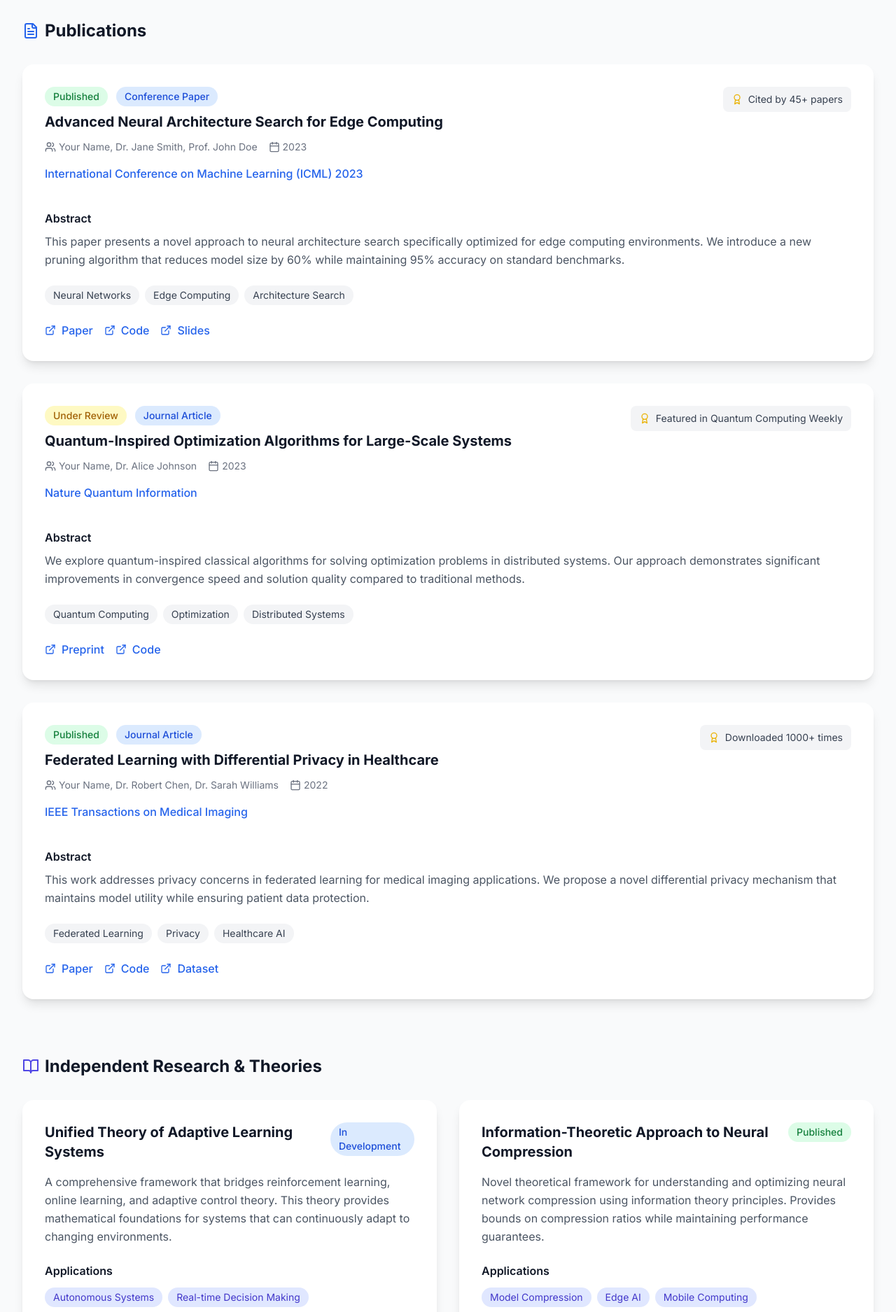
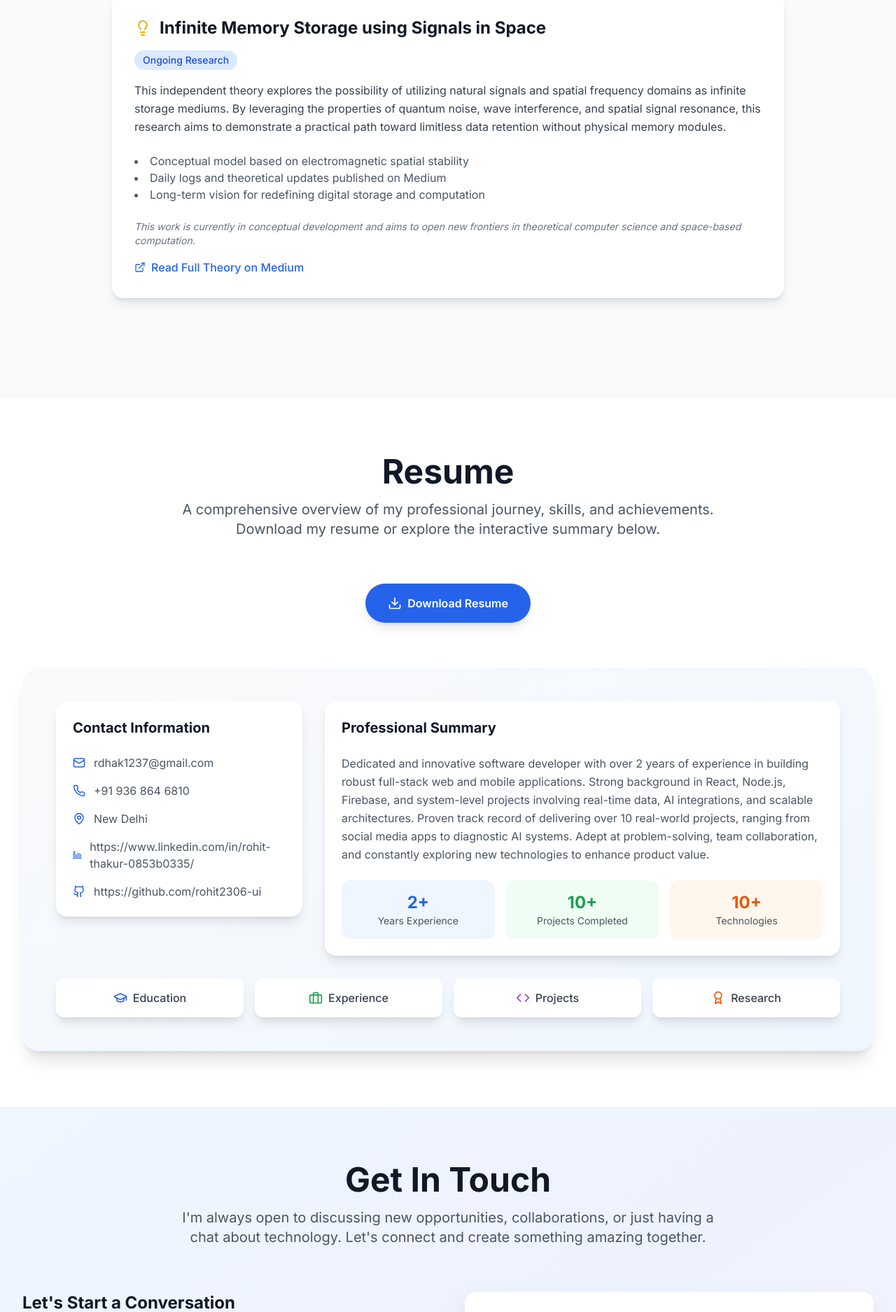
Before and after one commit to rohit2306-ui/new-port, a React (Vite) app: page / in a window 1280 px wide. Shown: the part 4640-6515 px from the top of the page at 70% size. Built offline with nearby package versions, Linux system fonts and the light colour scheme.

Commit message:
Add files via upload

```diff
--- a/src/components/Research.tsx
+++ b/src/components/Research.tsx
@@ -1,244 +1,104 @@
 import React from 'react';
-import { BookOpen, ExternalLink, Users, Calendar, Award, FileText } from 'lucide-react';
+import { ExternalLink, Lightbulb, Link2 } from 'lucide-react';
 
 const Research: React.FC = () => {
-  const publications = [
+  const mainResearch = {
+    title: 'Infinite Memory Storage using Signals in Space',
+    status: 'Ongoing Research',
+    description: `This independent theory explores the possibility of utilizing natural signals and spatial frequency domains as infinite storage mediums. By leveraging the properties of quantum noise, wave interference, and spatial signal resonance, this research aims to demonstrate a practical path toward limitless data retention without physical memory modules.`,
+    summaryPoints: [
+      'Conceptual model based on electromagnetic spatial stability',
+      'Daily logs and theoretical updates published on Medium',
+      'Long-term vision for redefining digital storage and computation'
+    ],
+    blogLink: 'https://medium.com/@rtech3388/infinite-memory-30b395ba40c4',
+    impactNote: 'This work is currently in conceptual development and aims to open new frontiers in theoretical computer science and space-based computation.',
+  };
+
+  const otherResearchLinks = [
     {
-      title: 'Advanced Neural Architecture Search for Edge Computing',
-      authors: ['Your Name', 'Dr. Jane Smith', 'Prof. John Doe'],
-      venue: 'International Conference on Machine Learning (ICML) 2023',
-      year: '2023',
-      type: 'Conference Paper',
-      status: 'Published',
-      abstract: 'This paper presents a novel approach to neural architecture search specifically optimized for edge computing environments. We introduce a new pruning algorithm that reduces model size by 60% while maintaining 95% accuracy on standard benchmarks.',
-      links: {
-        paper: 'https://arxiv.org/paper123',
-        code: 'https://github.com/research',
-        slides: 'https://slides.com/presentation'
-      },
-      tags: ['Neural Networks', 'Edge Computing', 'Architecture Search'],
-      impact: 'Cited by 45+ papers',
+      title: 'All My Publications, Theories & Projects',
+      url: 'https://linktr.ee/rohitdhakre', // Update this to your actual links page
     },
     {
-      title: 'Quantum-Inspired Optimization Algorithms for Large-Scale Systems',
-      authors: ['Your Name', 'Dr. Alice Johnson'],
-      venue: 'Nature Quantum Information',
-      year: '2023',
-      type: 'Journal Article',
-      status: 'Under Review',
-      abstract: 'We explore quantum-inspired classical algorithms for solving optimization problems in distributed systems. Our approach demonstrates significant improvements in convergence speed and solution quality compared to traditional methods.',
-      links: {
-        preprint: 'https://arxiv.org/preprint456',
-        code: 'https://github.com/quantum-opt'
-      },
-      tags: ['Quantum Computing', 'Optimization', 'Distributed Systems'],
-      impact: 'Featured in Quantum Computing Weekly',
+      title: 'AI-Powered MRI Diagnosis System',
+      url: 'https://github.com/rohitdhakre/mri-diagnosis-ai', // Example repo
     },
     {
-      title: 'Federated Learning with Differential Privacy in Healthcare',
-      authors: ['Your Name', 'Dr. Robert Chen', 'Dr. Sarah Williams'],
-      venue: 'IEEE Transactions on Medical Imaging',
-      year: '2022',
-      type: 'Journal Article',
-      status: 'Published',
-      abstract: 'This work addresses privacy concerns in federated learning for medical imaging applications. We propose a novel differential privacy mechanism that maintains model utility while ensuring patient data protection.',
-      links: {
-        paper: 'https://ieee.org/paper789',
-        code: 'https://github.com/federated-health',
-        dataset: 'https://data.example.com/medical'
-      },
-      tags: ['Federated Learning', 'Privacy', 'Healthcare AI'],
-      impact: 'Downloaded 1000+ times',
-    },
-  ];
-
-  const theories = [
-    {
-      title: 'Unified Theory of Adaptive Learning Systems',
-      description: 'A comprehensive framework that bridges reinforcement learning, online learning, and adaptive control theory. This theory provides mathematical foundations for systems that can continuously adapt to changing environments.',
-      status: 'In Development',
-      applications: ['Autonomous Systems', 'Real-time Decision Making', 'Adaptive Interfaces'],
-      blogPost: 'https://medium.com/@yourname/unified-theory',
-    },
-    {
-      title: 'Information-Theoretic Approach to Neural Compression',
-      description: 'Novel theoretical framework for understanding and optimizing neural network compression using information theory principles. Provides bounds on compression ratios while maintaining performance guarantees.',
-      status: 'Published',
-      applications: ['Model Compression', 'Edge AI', 'Mobile Computing'],
-      blogPost: 'https://medium.com/@yourname/neural-compression',
+      title: 'Federated Learning in Healthcare with Privacy',
+      url: 'https://medium.com/@rohit.rdhak1237/federated-health-ai', // Example article
     },
   ];
 
   return (
-    <section id="research" className="py-20 bg-gray-50 dark:bg-gray-800">
-      <div className="max-w-7xl mx-auto px-4 sm:px-6 lg:px-8">
-        {/* Section Header */}
+    <section id="research" className="py-20 bg-gray-50 dark:bg-gray-900">
+      <div className="max-w-5xl mx-auto px-6 lg:px-8">
+        {/* Header */}
         <div className="text-center mb-16">
-          <h2 className="text-4xl lg:text-5xl font-bold text-gray-900 dark:text-white mb-4">
-            Research & Publications
+          <h2 className="text-4xl font-bold text-gray-900 dark:text-white mb-4">
+            My Research
           </h2>
-          <p className="text-xl text-gray-600 dark:text-gray-300 max-w-3xl mx-auto">
-            Exploring the frontiers of computer science through rigorous research,
-            innovative theories, and impactful publications that advance our understanding of technology.
+          <p className="text-lg text-gray-600 dark:text-gray-300">
+            Focused on groundbreaking theories, especially infinite memory storage using signals in space.
+            All other research, publications, and innovations are linked below.
           </p>
         </div>
 
-        {/* Publications Section */}
-        <div className="mb-20">
-          <h3 className="text-2xl font-bold text-gray-900 dark:text-white mb-8 flex items-center space-x-2">
-            <FileText size={24} className="text-blue-600 dark:text-blue-400" />
-            <span>Publications</span>
-          </h3>
-
-          <div className="space-y-8">
-            {publications.map((pub, index) => (
-              <div
-                key={index}
-                className="bg-white dark:bg-gray-900 p-8 rounded-2xl shadow-lg hover:shadow-2xl transition-all duration-500 transform hover:-translate-y-1"
-              >
-                {/* Header */}
-                <div className="flex flex-col lg:flex-row lg:items-start lg:justify-between mb-6">
-                  <div className="flex-1">
-                    <div className="flex items-center space-x-3 mb-2">
-                      <span className={`px-3 py-1 text-sm font-medium rounded-full ${
-                        pub.status === 'Published'
-                          ? 'bg-green-100 dark:bg-green-900/30 text-green-700 dark:text-green-300'
-                          : 'bg-yellow-100 dark:bg-yellow-900/30 text-yellow-700 dark:text-yellow-300'
-                      }`}>
-                        {pub.status}
-                      </span>
-                      <span className="px-3 py-1 bg-blue-100 dark:bg-blue-900/30 text-blue-700 dark:text-blue-300 text-sm font-medium rounded-full">
-                        {pub.type}
-                      </span>
-                    </div>
-                    <h4 className="text-xl font-bold text-gray-900 dark:text-white mb-3">
-                      {pub.title}
-                    </h4>
-                    <div className="flex flex-wrap items-center gap-4 text-sm text-gray-500 dark:text-gray-400 mb-4">
-                      <div className="flex items-center space-x-1">
-                        <Users size={16} />
-                        <span>{pub.authors.join(', ')}</span>
-                      </div>
-                      <div className="flex items-center space-x-1">
-                        <Calendar size={16} />
-                        <span>{pub.year}</span>
-                      </div>
-                    </div>
-                    <p className="text-blue-600 dark:text-blue-400 font-medium mb-4">
-                      {pub.venue}
-                    </p>
-                  </div>
-                  {pub.impact && (
-                    <div className="flex items-center space-x-2 text-sm bg-gray-100 dark:bg-gray-700 px-3 py-2 rounded-lg">
-                      <Award size={16} className="text-yellow-500" />
-                      <span className="text-gray-700 dark:text-gray-300">{pub.impact}</span>
-                    </div>
-                  )}
-                </div>
-
-                {/* Abstract */}
-                <div className="mb-6">
-                  <h5 className="font-semibold text-gray-900 dark:text-white mb-2">Abstract</h5>
-                  <p className="text-gray-600 dark:text-gray-300 leading-relaxed">
-                    {pub.abstract}
-                  </p>
-                </div>
-
-                {/* Tags */}
-                <div className="mb-6">
-                  <div className="flex flex-wrap gap-2">
-                    {pub.tags.map((tag, i) => (
-                      <span
-                        key={i}
-                        className="px-3 py-1 bg-gray-100 dark:bg-gray-700 text-gray-700 dark:text-gray-300 text-sm rounded-full"
-                      >
-                        {tag}
-                      </span>
-                    ))}
-                  </div>
-                </div>
-
-                {/* Links */}
-                <div className="flex flex-wrap gap-4">
-                  {Object.entries(pub.links).map(([type, url]) => (
-                    <a
-                      key={type}
-                      href={url}
-                      target="_blank"
-                      rel="noopener noreferrer"
-                      className="flex items-center space-x-2 text-blue-600 dark:text-blue-400 hover:text-blue-700 dark:hover:text-blue-300 transition-colors duration-200"
-                    >
-                      <ExternalLink size={16} />
-                      <span className="font-medium capitalize">{type}</span>
-                    </a>
-                  ))}
-                </div>
-              </div>
+        {/* Main Research */}
+        <div className="bg-white dark:bg-gray-800 p-8 rounded-2xl shadow-lg mb-16">
+          <div className="flex items-center space-x-3 mb-4">
+            <Lightbulb size={24} className="text-yellow-500" />
+            <h3 className="text-2xl font-bold text-gray-900 dark:text-white">
+              {mainResearch.title}
+            </h3>
+          </div>
+          <span className="inline-block mb-4 px-3 py-1 bg-blue-100 dark:bg-blue-900/30 text-blue-700 dark:text-blue-300 text-sm font-medium rounded-full">
+            {mainResearch.status}
+          </span>
+          <p className="text-gray-700 dark:text-gray-300 leading-relaxed mb-6">
+            {mainResearch.description}
+          </p>
+          <ul className="list-disc list-inside text-gray-600 dark:text-gray-400 mb-6">
+            {mainResearch.summaryPoints.map((point, i) => (
+              <li key={i}>{point}</li>
             ))}
-          </div>
+          </ul>
+          <p className="text-sm text-gray-500 italic mb-4">
+            {mainResearch.impactNote}
+          </p>
+          <a
+            href={mainResearch.blogLink}
+            target="_blank"
+            rel="noopener noreferrer"
+            className="flex items-center space-x-2 text-blue-600 dark:text-blue-400 hover:text-blue-700 dark:hover:text-blue-300 transition-colors duration-200 font-medium"
+          >
+            <ExternalLink size={16} />
+            <span>Read Full Theory on Medium</span>
+          </a>
         </div>
 
-        {/* Theories Section */}
-        <div>
-          <h3 className="text-2xl font-bold text-gray-900 dark:text-white mb-8 flex items-center space-x-2">
-            <BookOpen size={24} className="text-indigo-600 dark:text-indigo-400" />
-            <span>Independent Research & Theories</span>
+        {/* Other Research Links */}
+        {/* <div>
+          <h3 className="text-xl font-semibold text-gray-900 dark:text-white mb-6 flex items-center space-x-2">
+            <Link2 size={20} className="text-green-600 dark:text-green-400" />
+            <span>Other Research & Publications</span>
           </h3>
-
-          <div className="grid md:grid-cols-2 gap-8">
-            {theories.map((theory, index) => (
-              <div
-                key={index}
-                className="bg-white dark:bg-gray-900 p-8 rounded-2xl shadow-lg hover:shadow-2xl transition-all duration-500 transform hover:-translate-y-1"
-              >
-                {/* Header */}
-                <div className="flex items-start justify-between mb-4">
-                  <h4 className="text-xl font-bold text-gray-900 dark:text-white">
-                    {theory.title}
-                  </h4>
-                  <span className={`px-3 py-1 text-sm font-medium rounded-full ${
-                    theory.status === 'Published'
-                      ? 'bg-green-100 dark:bg-green-900/30 text-green-700 dark:text-green-300'
-                      : 'bg-blue-100 dark:bg-blue-900/30 text-blue-700 dark:text-blue-300'
-                  }`}>
-                    {theory.status}
-                  </span>
-                </div>
-
-                {/* Description */}
-                <p className="text-gray-600 dark:text-gray-300 leading-relaxed mb-6">
-                  {theory.description}
-                </p>
-
-                {/* Applications */}
-                <div className="mb-6">
-                  <h5 className="font-semibold text-gray-900 dark:text-white mb-3">Applications</h5>
-                  <div className="flex flex-wrap gap-2">
-                    {theory.applications.map((app, i) => (
-                      <span
-                        key={i}
-                        className="px-3 py-1 bg-indigo-100 dark:bg-indigo-900/30 text-indigo-700 dark:text-indigo-300 text-sm rounded-full"
-                      >
-                        {app}
-                      </span>
-                    ))}
-                  </div>
-                </div>
-
-                {/* Blog Link */}
+          <ul className="space-y-4">
+            {otherResearchLinks.map((link, index) => (
+              <li key={index}>
                 <a
-                  href={theory.blogPost}
+                  href={link.url}
                   target="_blank"
                   rel="noopener noreferrer"
                   className="flex items-center space-x-2 text-blue-600 dark:text-blue-400 hover:text-blue-700 dark:hover:text-blue-300 transition-colors duration-200"
                 >
                   <ExternalLink size={16} />
-                  <span className="font-medium">Read More</span>
+                  <span>{link.title}</span>
                 </a>
-              </div>
+              </li>
             ))}
-          </div>
-        </div>
+          </ul>
+        </div> */}
       </div>
     </section>
   );
```
